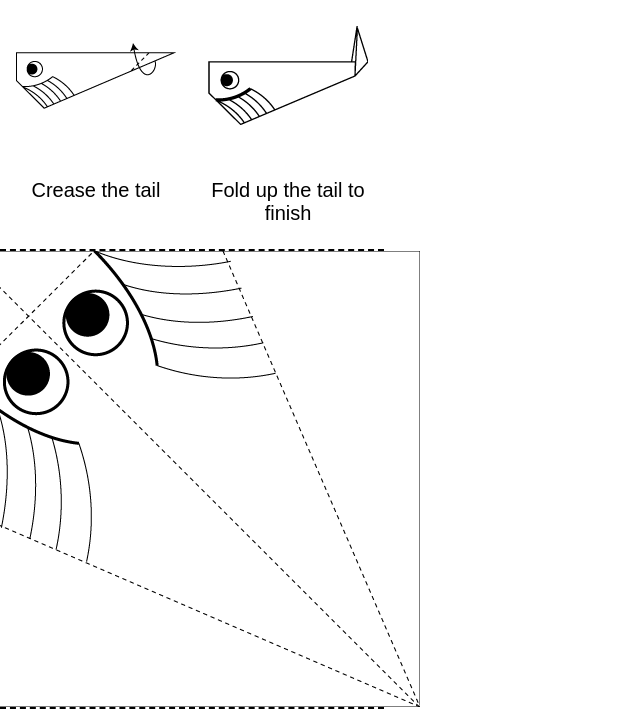
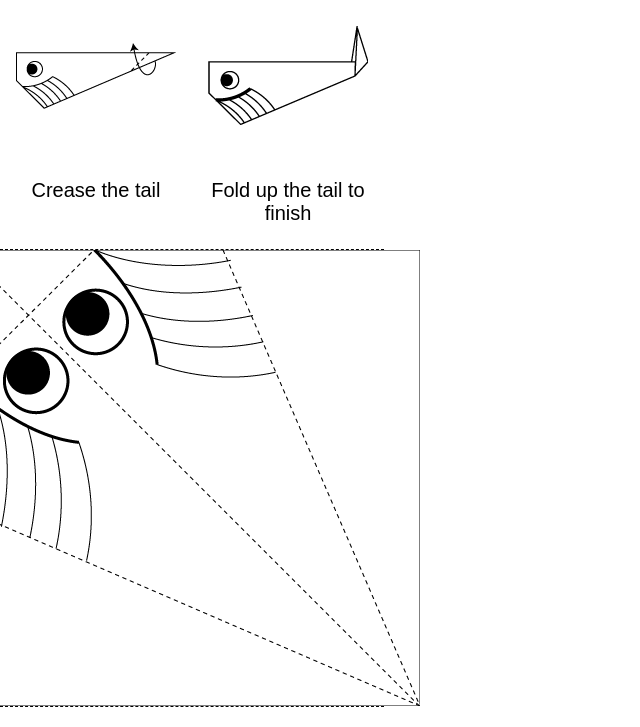
Before and after one commit to bfirsh/paperpets, a Flask app: page /sample/ in a window 1280 px wide. Shown: the part 719-1446 px from the top of the page, without its empty margins (0-640 px from the left). Run offline with Flask 2, Linux system fonts and the light colour scheme.

Commit message:
Slight size tweak to the paper divisions

```diff
--- a/templates/edition.html
+++ b/templates/edition.html
@@ -17,10 +17,10 @@
     .paper {
         /* full width of paper, inc margins */
         height: 456px;
-        border-top: 2px dashed #000;
-        border-bottom: 2px dashed #000;
+        border-top: 1px dashed #000;
+        border-bottom: 1px dashed #000;
         position: relative;
-        margin-bottom: 10px;
+        margin-bottom: 20px;
     }
 
     .paper img {
```
